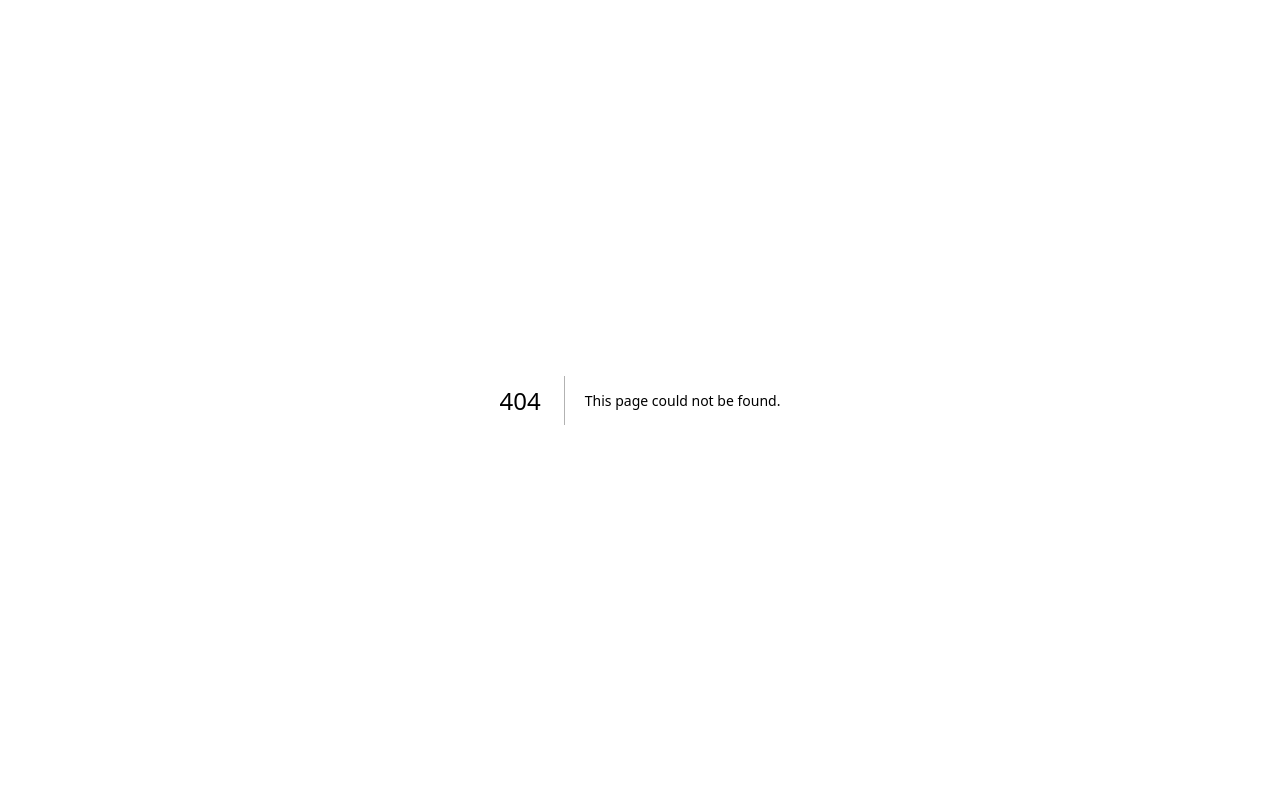
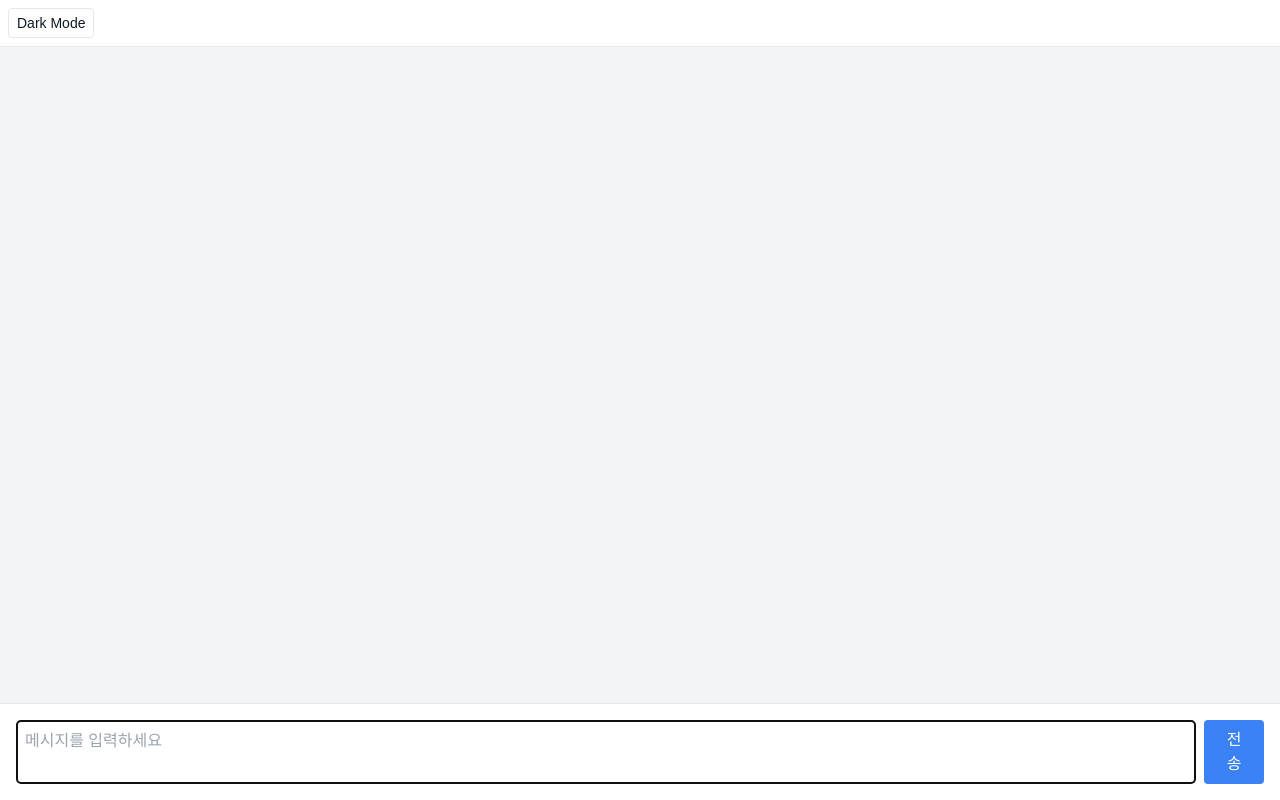
Before and after one commit to march-dave/react-next-anycase, a Next.js app: page /chatgpt-ko in a window 1280 px wide. Before the commit this address had no page. Built offline with nearby package versions, Linux system fonts and the light colour scheme.

Commit message:
Add Korean ChatGPT UI

```diff
--- /dev/null
+++ b/components/ChatBubbleKo.js
@@ -0,0 +1,30 @@
+import React from 'react';
+
+export default function ChatBubble({ message }) {
+  const isUser = message.role === 'user';
+
+  return (
+    <div className={isUser ? 'bg-white dark:bg-gray-900' : 'bg-gray-50 dark:bg-gray-800'}>
+      <div
+        className={`max-w-2xl mx-auto py-3 flex ${
+          isUser ? 'justify-end' : 'justify-start'
+        }`}
+      >
+        <div className="space-y-1 max-w-full">
+          <span className="text-xs text-gray-500">
+            {isUser ? '사용자' : '어시스턴트'}
+          </span>
+          <p
+            className={`rounded-md px-4 py-2 border whitespace-pre-wrap ${
+              isUser
+                ? 'bg-gray-100 text-gray-900 border-gray-300 dark:bg-gray-800 dark:text-gray-100 dark:border-gray-700'
+                : 'bg-white text-gray-900 border-gray-200 dark:bg-gray-700 dark:text-gray-100 dark:border-gray-600'
+            }`}
+          >
+            {message.text}
+          </p>
+        </div>
+      </div>
+    </div>
+  );
+}
--- /dev/null
+++ b/pages/chatgpt-ko.js
@@ -0,0 +1,119 @@
+import { useState, useRef, useEffect } from 'react';
+import Head from 'next/head';
+import ChatBubble from '@/components/ChatBubbleKo';
+import DarkModeToggle from '@/components/DarkModeToggle';
+
+const STORAGE_KEY = 'chatgptMessages';
+
+export default function ChatGptKoPage() {
+  const [messages, setMessages] = useState([]);
+  const [input, setInput] = useState('');
+  const [loading, setLoading] = useState(false);
+  const endRef = useRef(null);
+  const inputRef = useRef(null);
+
+  // Load messages from local storage on mount
+  useEffect(() => {
+    try {
+      const saved = localStorage.getItem(STORAGE_KEY);
+      if (saved) {
+        setMessages(JSON.parse(saved));
+      }
+    } catch (err) {
+      console.error('Failed to load messages', err);
+    }
+  }, []);
+
+  // Save messages to local storage whenever they change
+  useEffect(() => {
+    try {
+      localStorage.setItem(STORAGE_KEY, JSON.stringify(messages));
+    } catch (err) {
+      console.error('Failed to save messages', err);
+    }
+  }, [messages]);
+
+  useEffect(() => {
+    if (endRef.current) {
+      endRef.current.scrollIntoView({ behavior: 'smooth' });
+    }
+  }, [messages, loading]);
+
+  useEffect(() => {
+    if (inputRef.current) {
+      inputRef.current.focus();
+    }
+  }, []);
+
+  useEffect(() => {
+    if (!loading && inputRef.current) {
+      inputRef.current.focus();
+    }
+  }, [loading]);
+
+  const handleSubmit = async (e) => {
+    e.preventDefault();
+    if (!input.trim()) return;
+    const userMsg = { role: 'user', text: input };
+    setMessages((prev) => [...prev, userMsg]);
+    setInput('');
+    setLoading(true);
+    try {
+      const res = await fetch('/api/chatgpt', {
+        method: 'POST',
+        headers: { 'Content-Type': 'application/json' },
+        body: JSON.stringify({
+          messages: [...messages, userMsg].map((m) => ({ role: m.role, content: m.text }))
+        }),
+      });
+      const data = await res.json();
+      const botMsg = { role: 'assistant', text: data.text || 'No response' };
+      setMessages((prev) => [...prev, botMsg]);
+    } catch (err) {
+      const errorMsg = { role: 'assistant', text: 'Error: ' + err.message };
+      setMessages((prev) => [...prev, errorMsg]);
+    } finally {
+      setLoading(false);
+    }
+  };
+
+  return (
+    <>
+      <Head>
+        <title>ChatGPT UI (한국어)</title>
+      </Head>
+      <div className="flex flex-col h-screen bg-white dark:bg-gray-900 text-gray-900 dark:text-gray-100">
+        <div className="p-2 border-b bg-white dark:bg-gray-800 dark:border-gray-700">
+          <DarkModeToggle />
+        </div>
+        <div className="flex-1 overflow-y-auto bg-gray-100 dark:bg-gray-900 p-4">
+          {messages.map((msg, idx) => (
+            <ChatBubble key={idx} message={msg} />
+          ))}
+          {loading && (
+            <ChatBubble message={{ role: 'assistant', text: '로딩 중...' }} />
+          )}
+          <div ref={endRef} />
+        </div>
+        <form onSubmit={handleSubmit} className="p-4 border-t bg-white dark:bg-gray-800 dark:border-gray-700 flex gap-2">
+          <textarea
+            ref={inputRef}
+            rows={1}
+            className="w-full border border-gray-300 dark:border-gray-700 rounded p-2 resize-none bg-white dark:bg-gray-700 text-gray-900 dark:text-gray-100"
+            value={input}
+            onChange={(e) => setInput(e.target.value)}
+            placeholder="메시지를 입력하세요"
+          />
+          <button
+            type="submit"
+            className="bg-blue-500 text-white rounded px-4 py-2 disabled:opacity-50"
+            disabled={loading}
+            aria-label="메시지 전송"
+          >
+            전송
+          </button>
+        </form>
+      </div>
+    </>
+  );
+}
```
Also changed, not shown: 1 other file (tests, documents, lock files or other folders).
